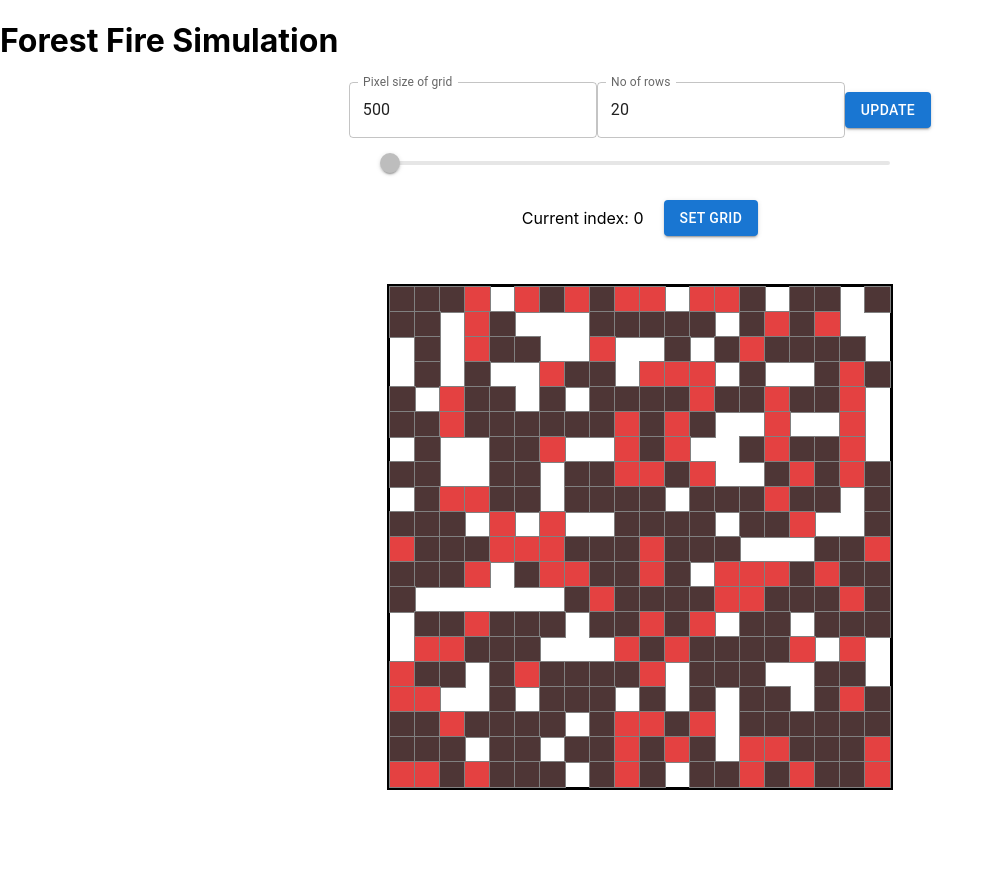
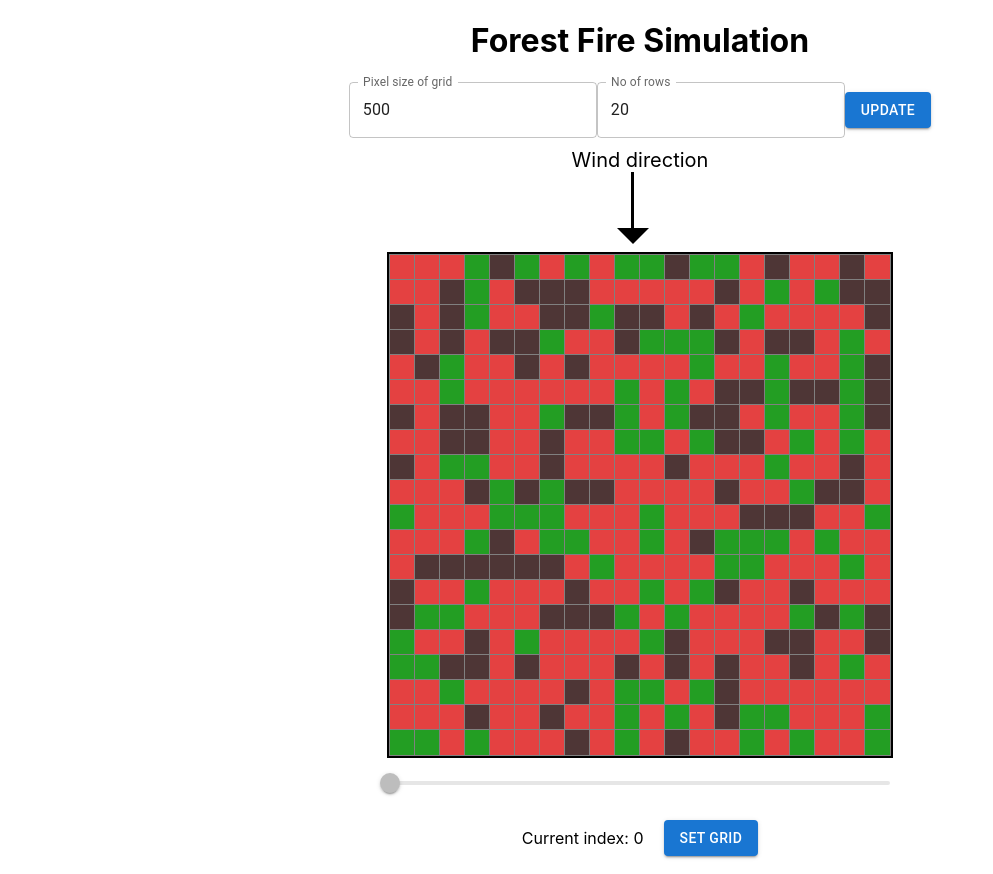
Before and after one commit to antonoeschmidt/forest-fire-ui, a React (Create React App) app: page / in a window 1280 px wide. Both pictures are taken after a click on the button "UPDATE". Shown: the whole page, without its empty margins (0-993 px from the left). Before the commit the page ends 821 px from the top, so only its background shows below. Built offline with nearby package versions, Linux system fonts and the light colour scheme; no server answers; the HTML template or start-up script is replaced by a standard one.

Commit message:
Wind arrow added

```diff
--- /dev/null
+++ b/src/components/Arrow/Arrow.css
@@ -0,0 +1,24 @@
+.arrow {
+    text-align: center;
+    display: flex;
+    justify-content: center;
+    align-items: center;
+    padding-bottom: 1em;
+}
+
+.arrow-body {
+    height: 4em;
+    width: 0.2em;
+    background: black;
+}
+
+.arrow-head {
+    width: 0;
+    height: 0;
+    border-left: 1em solid transparent;
+    border-right: 1em solid transparent;
+    border-bottom: 1em solid black;
+    transform: rotate(180deg);
+    margin-left: -1.1em;
+    margin-bottom: -4em;
+}
--- /dev/null
+++ b/src/components/Arrow/Arrow.tsx
@@ -0,0 +1,54 @@
+import React, { useCallback, useEffect, useState } from "react";
+import "./Arrow.css";
+
+type Props = {
+    wind: Array<number>;
+};
+
+class Vector {
+    x: number;
+    y: number;
+
+    constructor(x: number, y: number) {
+        this.x = x;
+        this.y = y;
+    }
+
+    /* Length of a vector Formula: sqrt(x^2 + y^2) */
+    len = (): number => {
+        return Math.sqrt(Math.pow(this.x, 2) + Math.pow(this.y, 2));
+    };
+}
+
+const Arrow = (props: Props) => {
+    const [rotation, setRotation] = useState(0);
+
+    const calculateAngle = useCallback(() => {
+        const basisVector = new Vector(0, 1);
+        const windVector = new Vector(props.wind[0], props.wind[1]);
+
+        // Formula: cos(v) = dotproduct(a,b) / (len(a) * len(b))
+        const dotProduct =
+            basisVector.x * windVector.x + basisVector.y * windVector.y;
+        const lengthsProduct = basisVector.len() * windVector.len();
+        const cos = dotProduct / lengthsProduct;
+        const angle = Math.acos(cos) * (180 / Math.PI);
+
+        setRotation(windVector.x > 0 ? -angle : angle);
+    }, [props.wind]);
+
+    useEffect(() => {
+        if (props.wind) {
+            calculateAngle();
+        }
+    }, [calculateAngle, props.wind]);
+
+    return (
+        <div className="arrow" style={{ transform: `rotate(${rotation}deg)` }}>
+            <div className="arrow-body" />
+            <div className="arrow-head" />
+        </div>
+    );
+};
+
+export default Arrow;
--- a/src/components/Grid/Grid.tsx
+++ b/src/components/Grid/Grid.tsx
@@ -21,7 +21,6 @@ const Grid = (props: Props) => {
   let singleGridSize = props.pixelSize / props.gridSize;
 
   return (
-    <div>
       <div
         className="grid"
         style={{ height: props.pixelSize, width: props.pixelSize }}
@@ -39,7 +38,6 @@ const Grid = (props: Props) => {
           ))
         )}
       </div>
-    </div>
   );
 };
 
--- a/src/pages/MainPage.tsx
+++ b/src/pages/MainPage.tsx
@@ -1,7 +1,8 @@
 import { Button, TextField } from "@mui/material";
 import React, { useEffect, useRef, useState } from "react";
+import Arrow from "../components/Arrow/Arrow";
 import Grid from "../components/Grid/Grid";
-import GridPicker from "../components/Grid_picker/Grid_picker";
+import GridPicker from "../components/GridPicker/GridPicker";
 import { connectWebsocket } from "../utils/webSocket";
 
 type Settings = {
@@ -11,19 +12,18 @@ type Settings = {
 
 export type EventData = {
     grid_size: number;
-    grid: Array<Number[]>;
+    grid: Array<number[]>;
+    wind: Array<number>;
 };
-
-
 
 const MainPage = () => {
     const prevGrids = useRef<EventData[]>([]);
-    const [grid, setGrid] = useState<Array<Number[]>>();
-
+    const [grid, setGrid] = useState<Array<number[]>>();
     const [gridSize, setGridSize] = useState<number>(20);
     const [pixelSize, setPixelSize] = useState<number>(500);
     const [connection, setConnection] = useState(false);
     const [settings, setSettings] = useState<Settings>({ gridSize, pixelSize });
+    const [wind, setWind] = useState<Array<number>>();
     const ws = useRef<WebSocket>();
 
     //TODO the method that opens the websocket connection and runs a new sim needs to set prevGrids.current = []
@@ -41,18 +41,22 @@ const MainPage = () => {
         const prevGrid = prevGrids.current[index];
         setGridSize(prevGrid.grid_size);
         setGrid(prevGrid.grid);
-        setSettings(prev => ({...prev, gridSize: prevGrid.grid_size }))
-    }
+        setSettings((prev) => ({ ...prev, gridSize: prevGrid.grid_size }));
+    };
 
     const createRandomGrid = () => {
         let grid = [];
         for (let i = 0; i < settings.gridSize; i++) {
             grid.push(Array(settings.gridSize));
             for (let j = 0; j < settings.gridSize; j++) {
-                grid[i][j] = Math.round(Math.random() * 2);
+                grid[i][j] = Math.round(Math.random() * 2) + 1;
             }
         }
-        prevGrids.current.push({grid_size: settings.gridSize, grid: grid});
+        prevGrids.current.push({
+            grid_size: settings.gridSize,
+            grid: grid,
+            wind: [0, 0],
+        });
         setGrid(grid);
         setGridSize(settings.gridSize);
         setPixelSize(settings.pixelSize);
@@ -60,9 +64,15 @@ const MainPage = () => {
 
     const onMessage = (event: MessageEvent): void => {
         let data = JSON.parse(event.data) as EventData;
-        prevGrids.current.push({grid_size: data.grid_size, grid: data.grid})
+        prevGrids.current.push({
+            grid_size: data.grid_size,
+            grid: data.grid,
+            wind: data.wind,
+        });
         setGridSize(data.grid_size);
         setGrid(data.grid);
+        setWind(data.wind);
+        console.log(data.wind);
     };
 
     const onOpen = (event: Event): void => {
@@ -85,7 +95,7 @@ const MainPage = () => {
     }, []);
 
     return (
-        <div style={{height: "100vh" }}>
+        <div style={{ height: "100vh", textAlign: "center" }}>
             <h1>Forest Fire Simulation</h1>
             {!connection && (
                 <div className="settings">
@@ -118,13 +128,18 @@ const MainPage = () => {
                     </Button>
                 </div>
             )}
-            <div className="settings">
-                <GridPicker maxIndex={prevGrids.current.length - 2} loadGrid={loadGrid}/>
-            </div>
-            <br />
+           <p style={{fontSize: 20, margin: 0}}>Wind direction</p>
+            <Arrow wind={wind}/>
             {grid && (
                 <Grid grid={grid} gridSize={gridSize} pixelSize={pixelSize} />
             )}
+
+            <div className="settings">
+                <GridPicker
+                    maxIndex={prevGrids.current.length - 2}
+                    loadGrid={loadGrid}
+                />
+            </div>
         </div>
     );
 };
```
Also changed, not shown: src/components/GridPicker/GridPicker.tsx (renamed from src/components/Grid_picker/Grid_picker.tsx).
